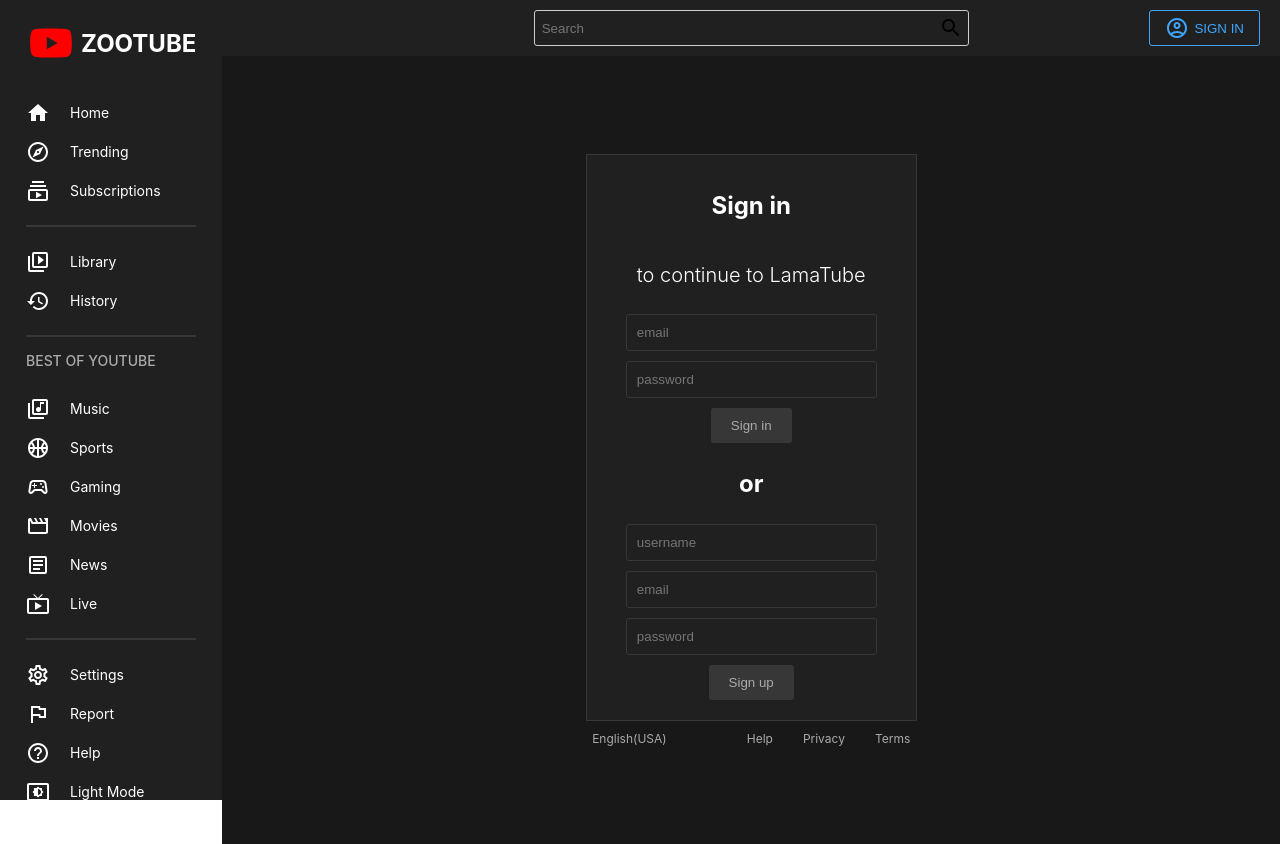
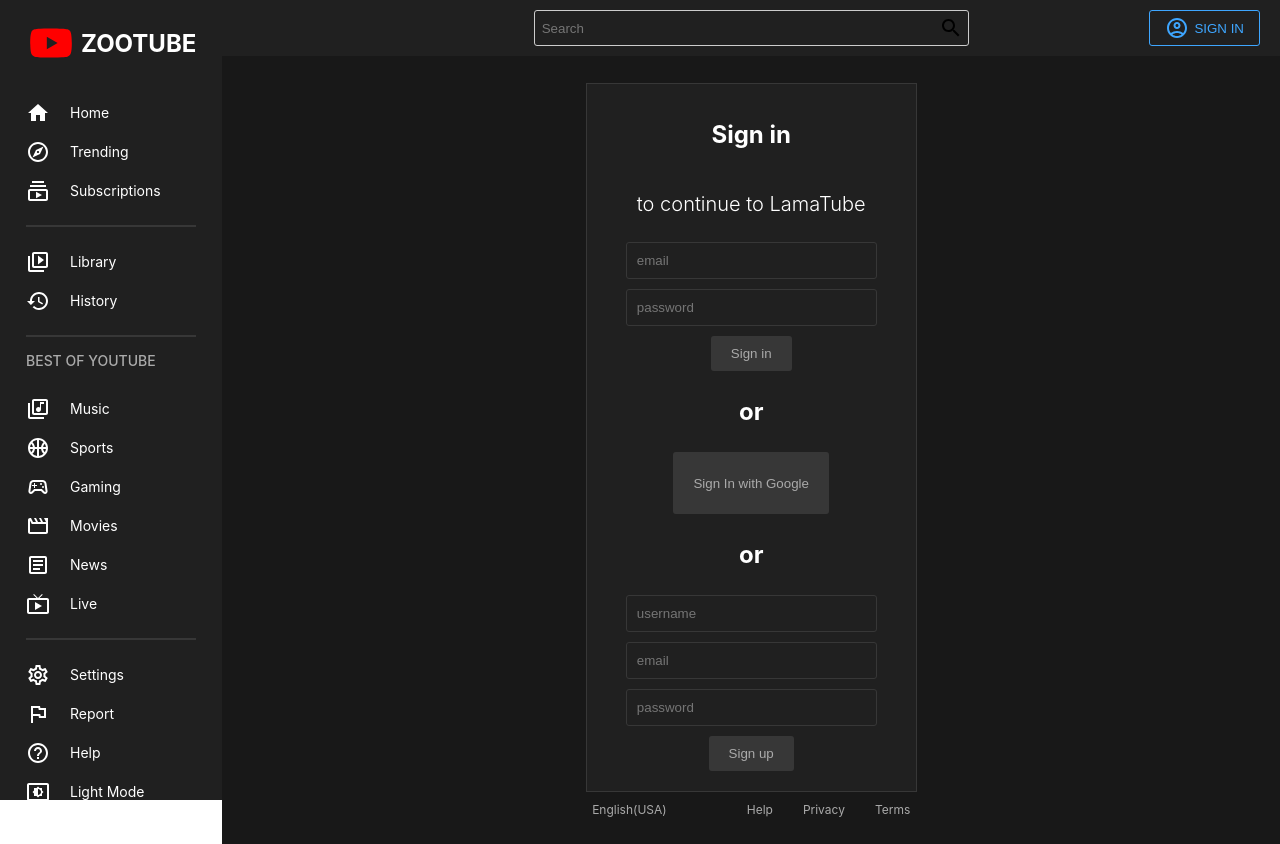
Before and after one commit to cuongvu3009/Youtube-Clone, a React (Create React App) app in the folder client/: page /signin in a window 1280 px wide. Built offline with nearby package versions, Linux system fonts and the light colour scheme.

Commit message:
googleAuth setup

```diff
--- a/client/package.json
+++ b/client/package.json
@@ -12,6 +12,7 @@
     "@testing-library/react": "^13.1.1",
     "@testing-library/user-event": "^13.5.0",
     "axios": "^0.27.2",
+    "firebase": "^9.9.4",
     "react": "^18.0.0",
     "react-dom": "^18.0.0",
     "react-redux": "^8.0.2",
--- /dev/null
+++ b/client/src/firebase.js
@@ -0,0 +1,24 @@
+// Import the functions you need from the SDKs you need
+import { initializeApp } from 'firebase/app';
+import { getAuth, GoogleAuthProvider } from 'firebase/auth';
+// TODO: Add SDKs for Firebase products that you want to use
+// https://firebase.google.com/docs/web/setup#available-libraries
+
+// Your web app's Firebase configuration
+// For Firebase JS SDK v7.20.0 and later, measurementId is optional
+const firebaseConfig = {
+  apiKey: 'AIzaSyD2c4h_iOt4jQFKJYp1ZpVr3xIzanz6B4g',
+  authDomain: 'clone-8957d.firebaseapp.com',
+  projectId: 'clone-8957d',
+  storageBucket: 'clone-8957d.appspot.com',
+  messagingSenderId: '252220715661',
+  appId: '1:252220715661:web:f7e72d0306932d9b7e28c4',
+  measurementId: 'G-B9K453TPZB',
+};
+
+// Initialize Firebase
+const app = initializeApp(firebaseConfig);
+
+export const auth = getAuth();
+export const provider = new GoogleAuthProvider();
+export default app;
--- a/client/src/pages/SignIn.jsx
+++ b/client/src/pages/SignIn.jsx
@@ -4,6 +4,8 @@
 import { useDispatch } from 'react-redux';
 import { loginFailure, loginStart, loginSuccess } from '../redux/userSlice';
 import { useNavigate } from 'react-router-dom';
+import { auth, provider } from '../firebase';
+import { signInWithPopup } from 'firebase/auth';
 
 const Container = styled.div`
   display: flex;
@@ -105,6 +107,21 @@
     }
   };
 
+  const handleSiginGoogle = async () => {
+    dispatch(loginStart());
+    signInWithPopup(auth, provider)
+      .then((result) =>
+        axios
+          .post('auth/google', {
+            name: result.user.displayName,
+            email: result.user.email,
+            img: result.user.photoURL,
+          })
+          .then((res) => dispatch(loginSuccess(res.data)))
+      )
+      .catch((error) => dispatch(loginFailure()));
+  };
+
   return (
     <Container>
       <Wrapper>
@@ -119,7 +136,10 @@
         <Button onClick={handleLogin}>Sign in</Button>
 
         <Title>or</Title>
-
+        <Button onClick={handleSiginGoogle}>
+          <p>Sign In with Google</p>
+        </Button>
+        <Title>or</Title>
         <Input
           placeholder='username'
           onChange={(e) => setName(e.target.value)}
```
Also changed, not shown: 1 other file (tests, documents, lock files or other folders).
